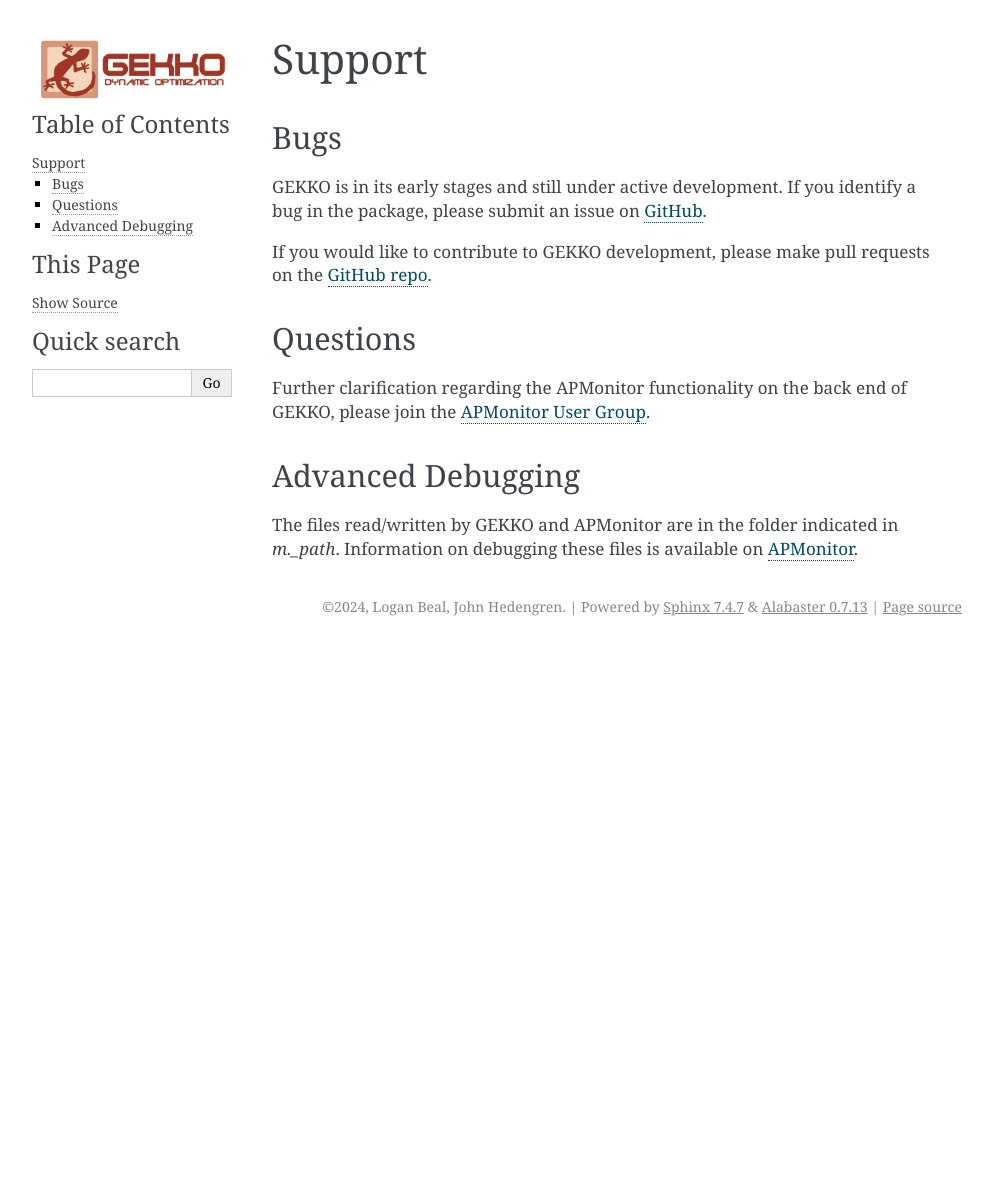
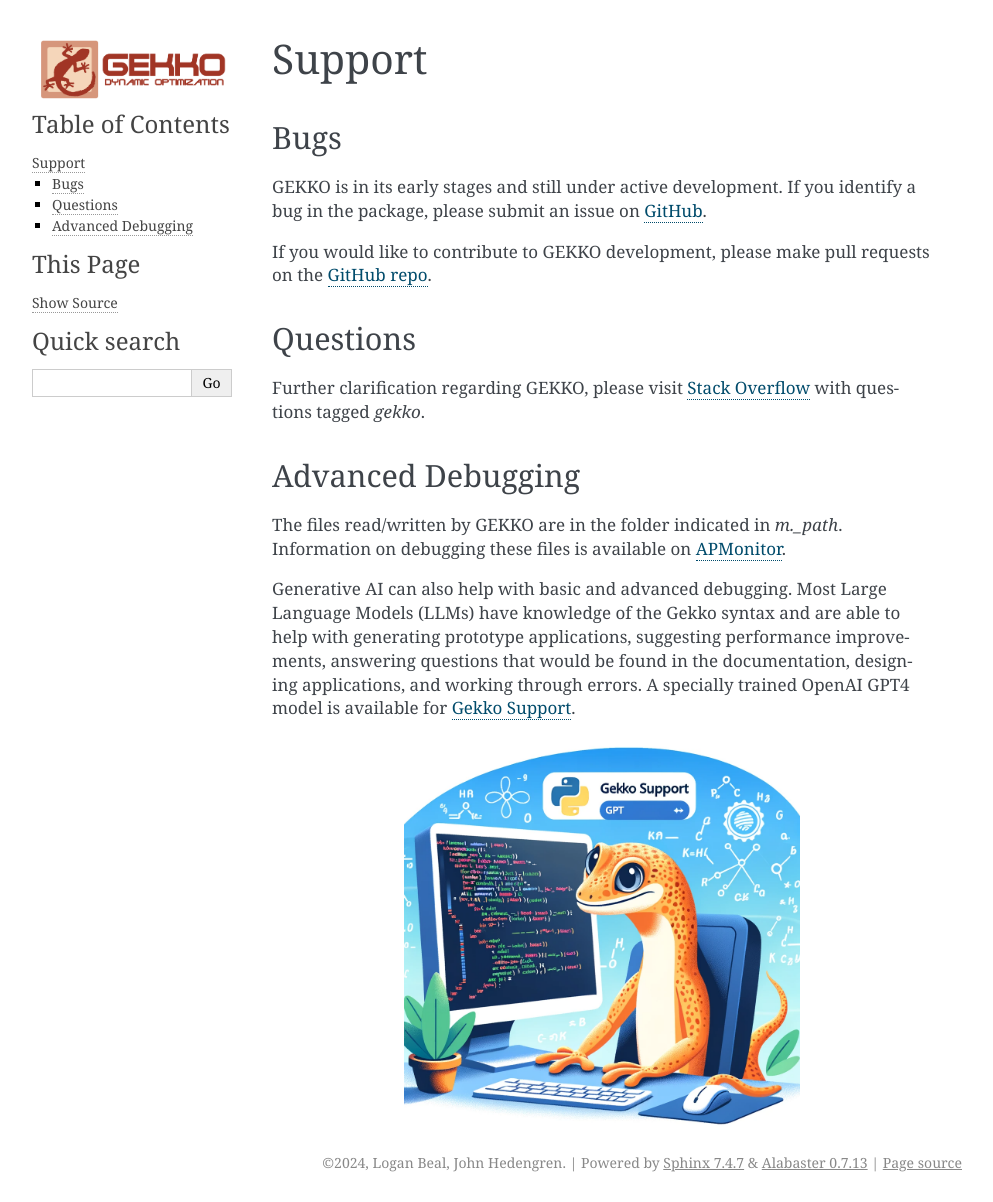
Before and after one commit to BYU-PRISM/GEKKO, a Sphinx documentation site: the page built from docs/support.rst, in a window 1280 px wide. Shown: the whole page, without its empty margins (148-1141 px from the left). Built offline with Sphinx 7.4.7, drawn with Linux system fonts in a browser that asks for light colours; before the commit the page ends 900 px from its top, so only the background shows below that.

Commit message:
Update support.rst

```diff
--- a/docs/support.rst
+++ b/docs/support.rst
@@ -13,10 +13,15 @@
 Questions
 ---------
 
-Further clarification regarding the APMonitor functionality on the back end of GEKKO, please join the `APMonitor User Group <https://groups.google.com/forum/#!forum/apmonitor>`_.
-
+Further clarification regarding GEKKO, please visit `Stack Overflow <https://stackoverflow.com/questions/tagged/gekko>`_ with questions tagged `gekko`.
 
 Advanced Debugging
 ------------------
 
-The files read/written by GEKKO and APMonitor are in the folder indicated in `m._path`. Information on debugging these files is available on `APMonitor <http://apmonitor.com/wiki/>`_.
+The files read/written by GEKKO are in the folder indicated in `m._path`. Information on debugging these files is available on `APMonitor <http://apmonitor.com/wiki/>`_.
+
+Generative AI can also help with basic and advanced debugging. Most Large Language Models (LLMs) have knowledge of the Gekko syntax and are able to help with generating prototype applications, suggesting performance improvements, answering questions that would be found in the documentation, designing applications, and working through errors. A specially trained OpenAI GPT4 model is available for `Gekko Support <https://chat.openai.com/g/g-sl8WNWdO7-gekko-support>`_.
+
+.. image:: /ML_Gekko_pics/gekko_support.png
+   :width: 60%
+   :align: center
```
